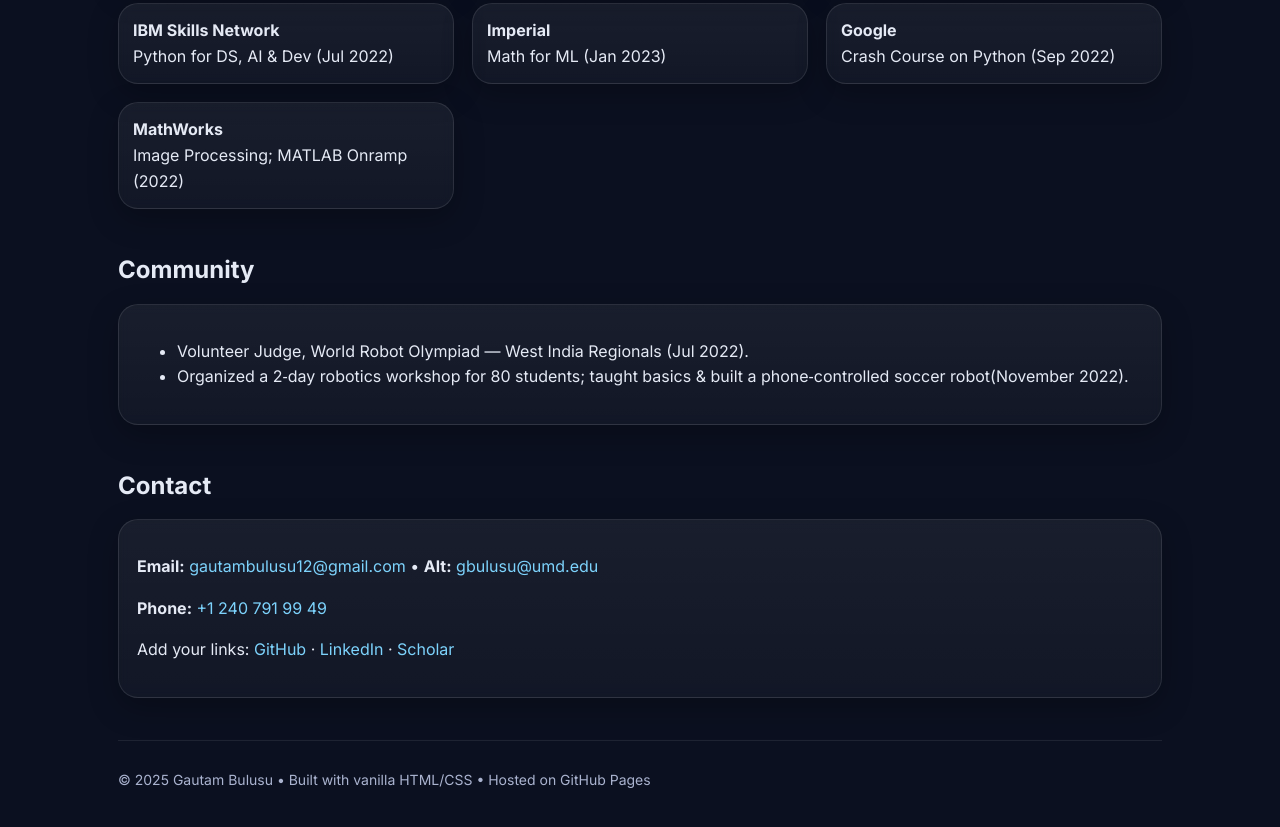
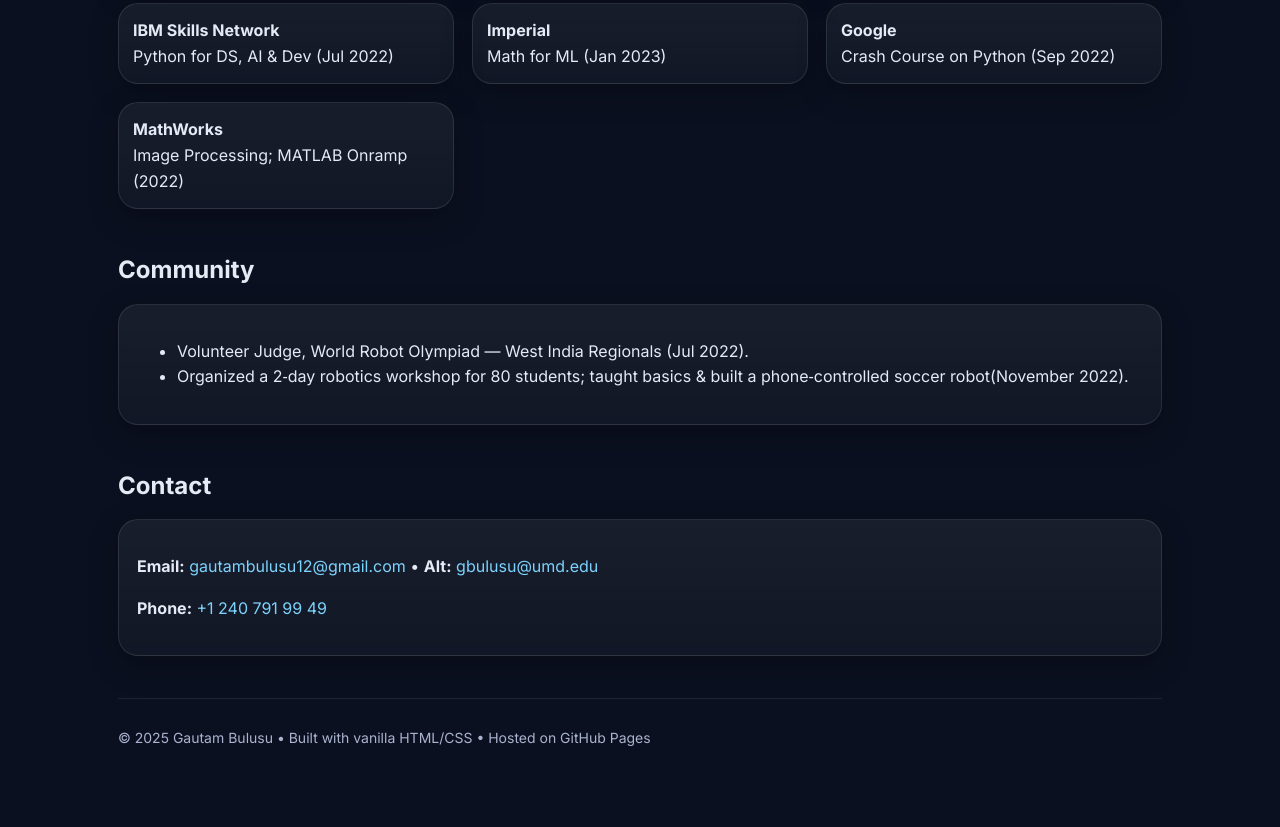
Before and after one commit to gbulusu12/portfolio, a plain HTML site: page index.html in a window 1280 px wide. Shown: the part 2978-3805 px from the top of the page. After the commit the page ends 3784 px from the top, so only its background shows below. Drawn offline with Linux system fonts and the light colour scheme.

Commit message:
Update index.html

```diff
--- a/index.html
+++ b/index.html
@@ -268,7 +268,6 @@
       <div class="card" style="padding:18px">
         <p><strong>Email:</strong> <a href="mailto:gautambulusu12@gmail.com">gautambulusu12@gmail.com</a> • <strong>Alt:</strong> <a href="mailto:gbulusu@umd.edu">gbulusu@umd.edu</a></p>
         <p><strong>Phone:</strong> <a href="tel:+12407919949">+1 240 791 99 49</a></p>
-        <p>Add your links: <a href="#" onclick="alert('Set your GitHub URL in the HTML!')">GitHub</a> · <a href="#" onclick="alert('Set your LinkedIn URL in the HTML!')">LinkedIn</a> · <a href="#" onclick="alert('Set your Google Scholar URL in the HTML!')">Scholar</a></p>
       </div>
     </section>
 
```
